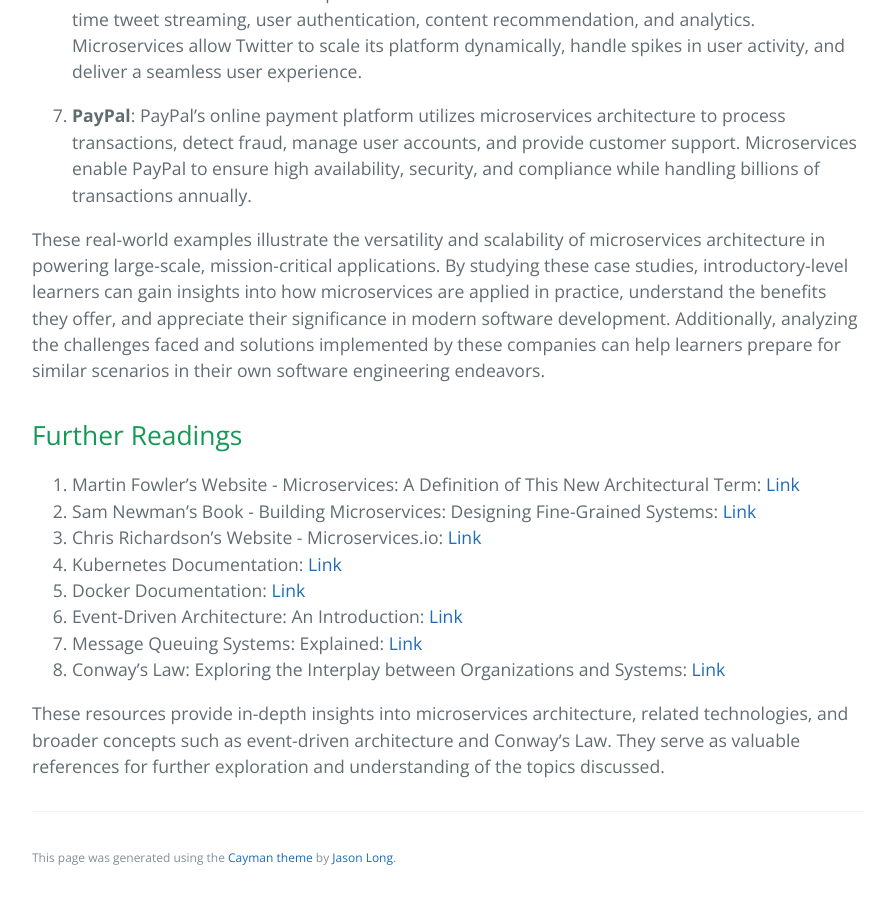
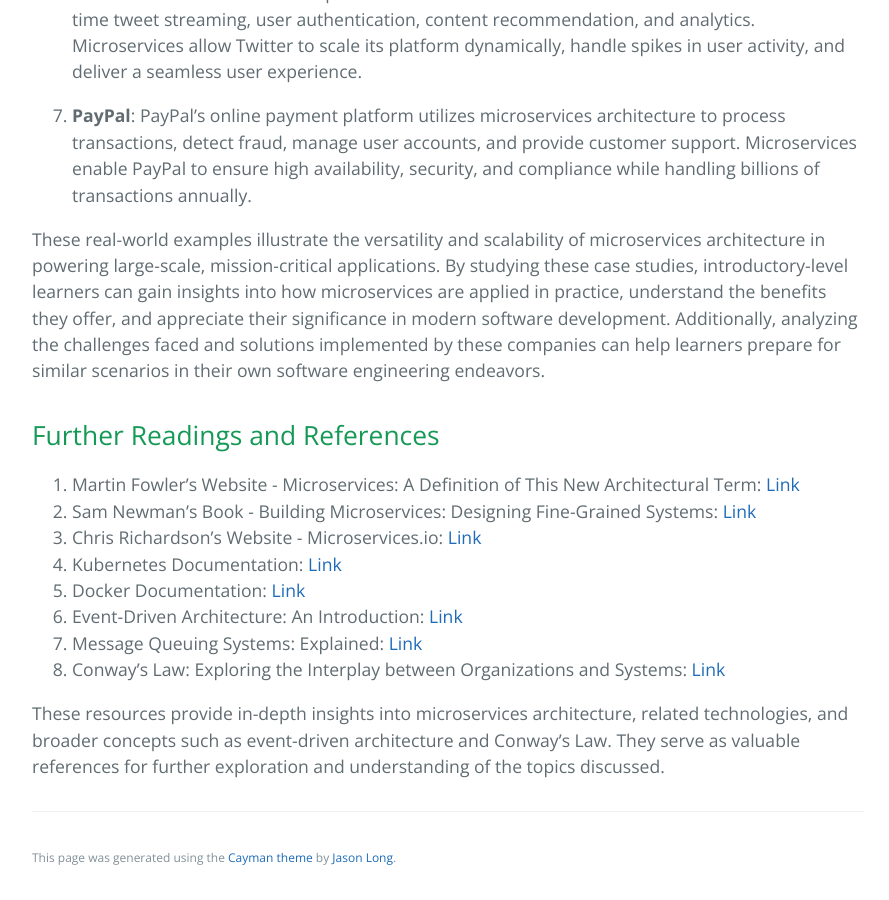
Before and after one commit to learning-software-engineering/learning-software-engineering.github.io, a Jekyll site: the page built from Topics/System_Design/Intro_To_Microservices/Intro_To_Microservices.md, in a window 1280 px wide and 900 px high, scrolled down 9102 px. Shown: the whole window, without its empty margins (192-1081 px from the left). Built offline with Jekyll 4.4.1, drawn with Linux system fonts in a browser that asks for light colours; our own code applies the rules of GitHub Pages for plain Markdown files.

Commit message:
Update Intro_To_Microservices.md

```diff
--- a/Topics/System_Design/Intro_To_Microservices/Intro_To_Microservices.md
+++ b/Topics/System_Design/Intro_To_Microservices/Intro_To_Microservices.md
@@ -166,7 +166,7 @@ To provide introductory-level learners with a clear understanding of microservic
 These real-world examples illustrate the versatility and scalability of microservices architecture in powering large-scale, mission-critical applications. By studying these case studies, introductory-level learners can gain insights into how microservices are applied in practice, understand the benefits they offer, and appreciate their significance in modern software development. Additionally, analyzing the challenges faced and solutions implemented by these companies can help learners prepare for similar scenarios in their own software engineering endeavors.
 
 
-## Further Readings <a name="further"></a>
+## Further Readings and References <a name="further"></a>
 
 1. Martin Fowler's Website - Microservices: A Definition of This New Architectural Term: [Link](https://martinfowler.com/articles/microservices.html)
 2. Sam Newman's Book - Building Microservices: Designing Fine-Grained Systems: [Link](https://samnewman.io/books/building_microservices/)
```
